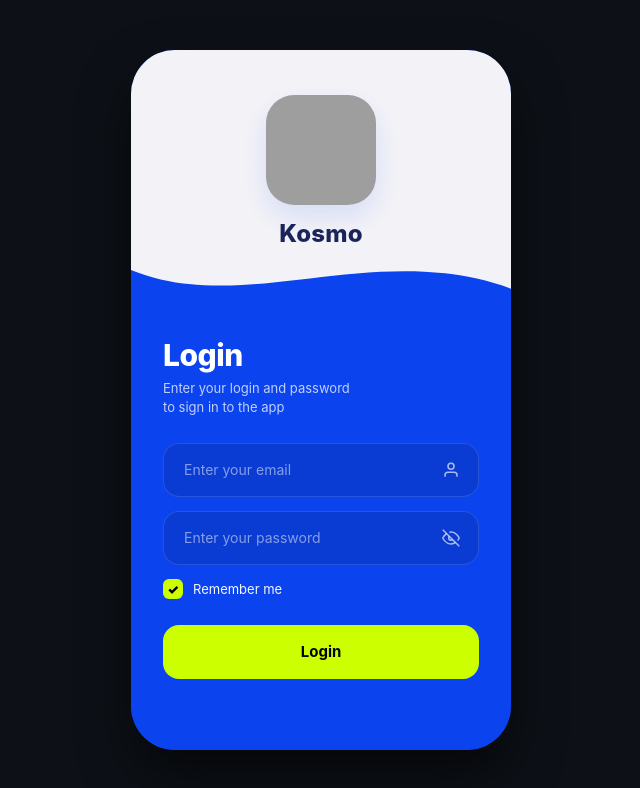
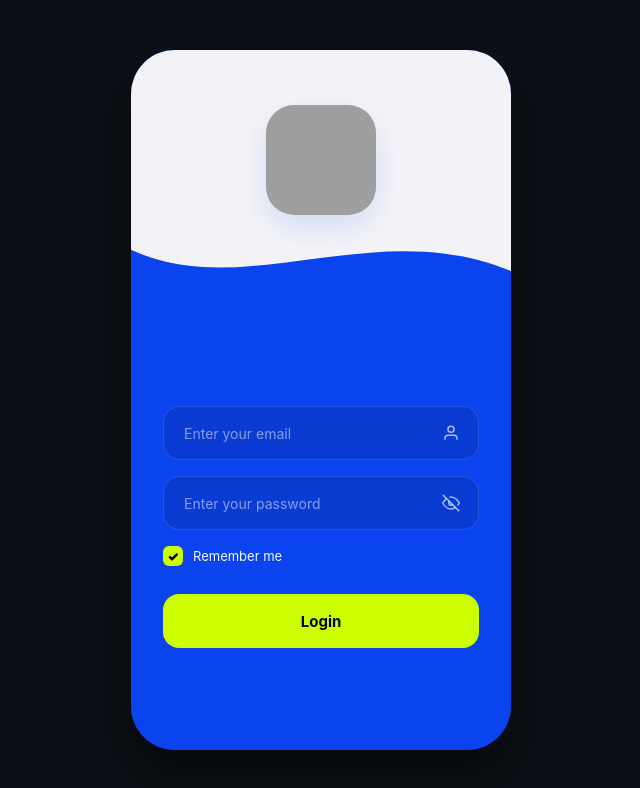
Before and after one commit to apxid/template, a plain HTML site: page login2.html in a window 1280 px wide. Shown: the whole page, without its empty margins (319-959 px from the left). Drawn offline with Linux system fonts and the light colour scheme; grey boxes are pictures that could not be loaded.

Commit message:
Update login2.html

```diff
--- a/login2.html
+++ b/login2.html
@@ -45,7 +45,8 @@ body {
 ========================================================= */
 .top-section {
     background-color: #f3f3f7;
-    padding-top: 45px;
+    padding-top: 55px;
+    padding-bottom: 10px;
     display: flex;
     flex-direction: column;
     align-items: center;
@@ -70,27 +71,19 @@ body {
     object-fit: cover;
 }
 
-.app-title {
-    color: #1b2559;
-    font-size: 24px;
-    font-weight: 800;
-    margin-top: 14px;
-    letter-spacing: 0.2px;
-}
-
 /* =========================================================
-   EXACT WAVE TRANSITION (MATCHING IMAGE)
+   EXACT WAVE TRANSITION
 ========================================================= */
 .wave-container {
     width: 100%;
     line-height: 0;
     background-color: #f3f3f7;
-    margin-bottom: -1px; /* Prevents tiny gap line */
+    margin-bottom: -1px;
 }
 
 .wave-container svg {
     width: 100%;
-    height: 75px;
+    height: 85px;
     display: block;
 }
 
@@ -100,30 +93,16 @@ body {
 .form-section {
     background-color: #0b44ee;
     flex: 1;
-    padding: 15px 32px 35px 32px;
+    padding: 30px 32px 35px 32px;
     display: flex;
     flex-direction: column;
-}
-
-.login-header h1 {
-    font-size: 30px;
-    font-weight: 800;
-    color: #ffffff;
-    margin-bottom: 6px;
-    letter-spacing: -0.5px;
-}
-
-.login-header p {
-    font-size: 13px;
-    color: rgba(255, 255, 255, 0.75);
-    line-height: 1.45;
-    margin-bottom: 26px;
+    justify-content: center;
 }
 
 /* INPUT FIELDS */
 .input-group {
     position: relative;
-    margin-bottom: 14px;
+    margin-bottom: 16px;
 }
 
 .input-box {
@@ -167,7 +146,7 @@ body {
 .options-row {
     display: flex;
     align-items: center;
-    margin: 12px 0 26px 0;
+    margin: 12px 0 28px 0;
 }
 
 .remember-label {
@@ -282,15 +261,14 @@ body {
 <body>
 
 <div class="app-container">
-    <!-- TOP SECTION (LOGO & TITLE) -->
+    <!-- TOP SECTION (LOGO) -->
     <div class="top-section">
         <div class="logo-container">
-            <img src="https://yanuar-moga.github.io/assets/logo.jpg" alt="Logo Kosmo">
+            <img src="https://yanuar-moga.github.io/assets/logo.jpg" alt="Logo">
         </div>
-        <div class="app-title">Kosmo</div>
     </div>
 
-    <!-- TRANSITION WAVE (ACCURATE TO DESIGN) -->
+    <!-- TRANSITION WAVE -->
     <div class="wave-container">
         <svg viewBox="0 0 500 120" preserveAspectRatio="none">
             <path d="M 0,35 C 150,110 320,-15 500,65 L 500,120 L 0,120 Z" fill="#0b44ee"></path>
@@ -299,11 +277,6 @@ body {
 
     <!-- BOTTOM FORM SECTION -->
     <div class="form-section">
-        <div class="login-header">
-            <h1>Login</h1>
-            <p>Enter your login and password<br>to sign in to the app</p>
-        </div>
-
         <form id="loginForm">
             <!-- EMAIL / USERNAME -->
             <div class="input-group">
```
